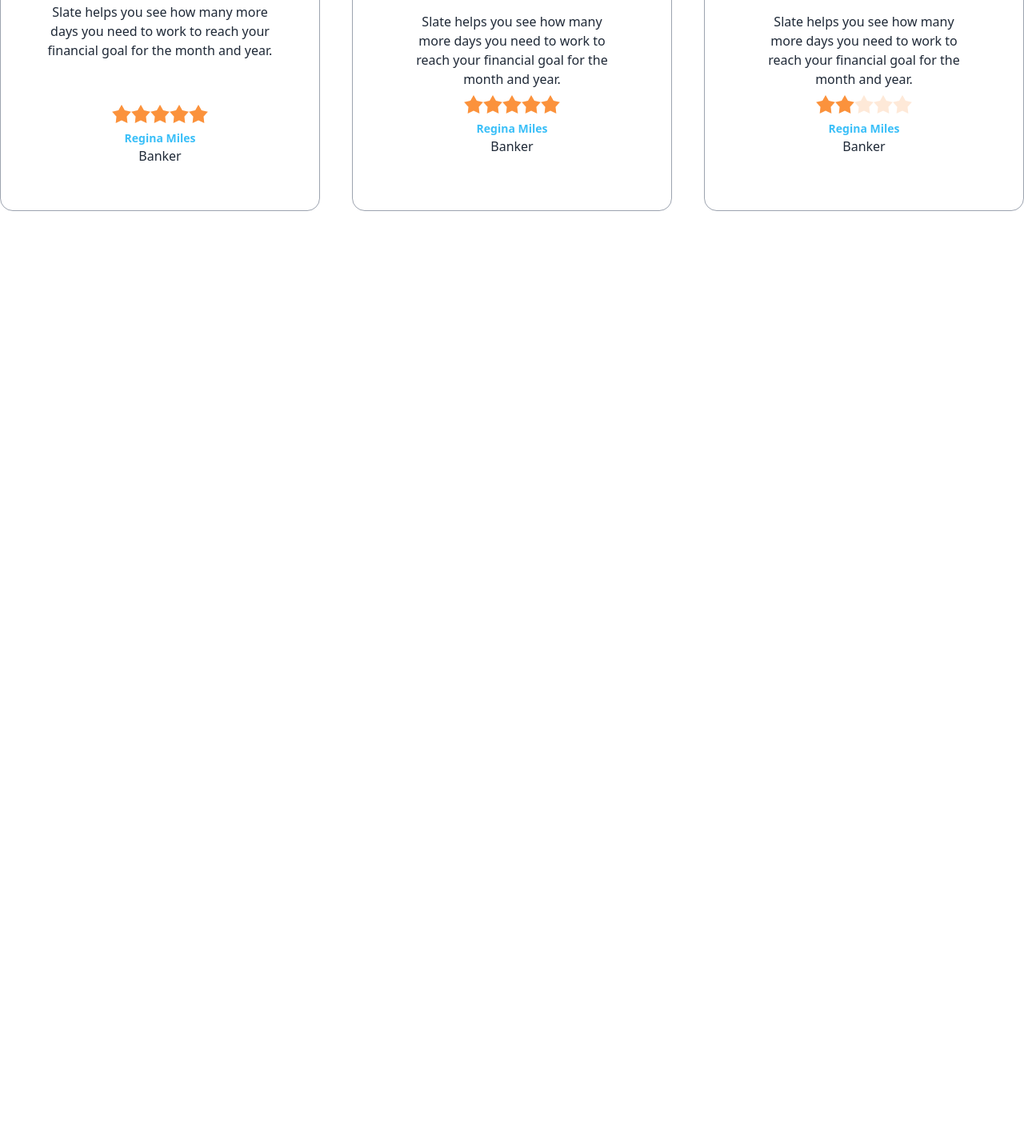
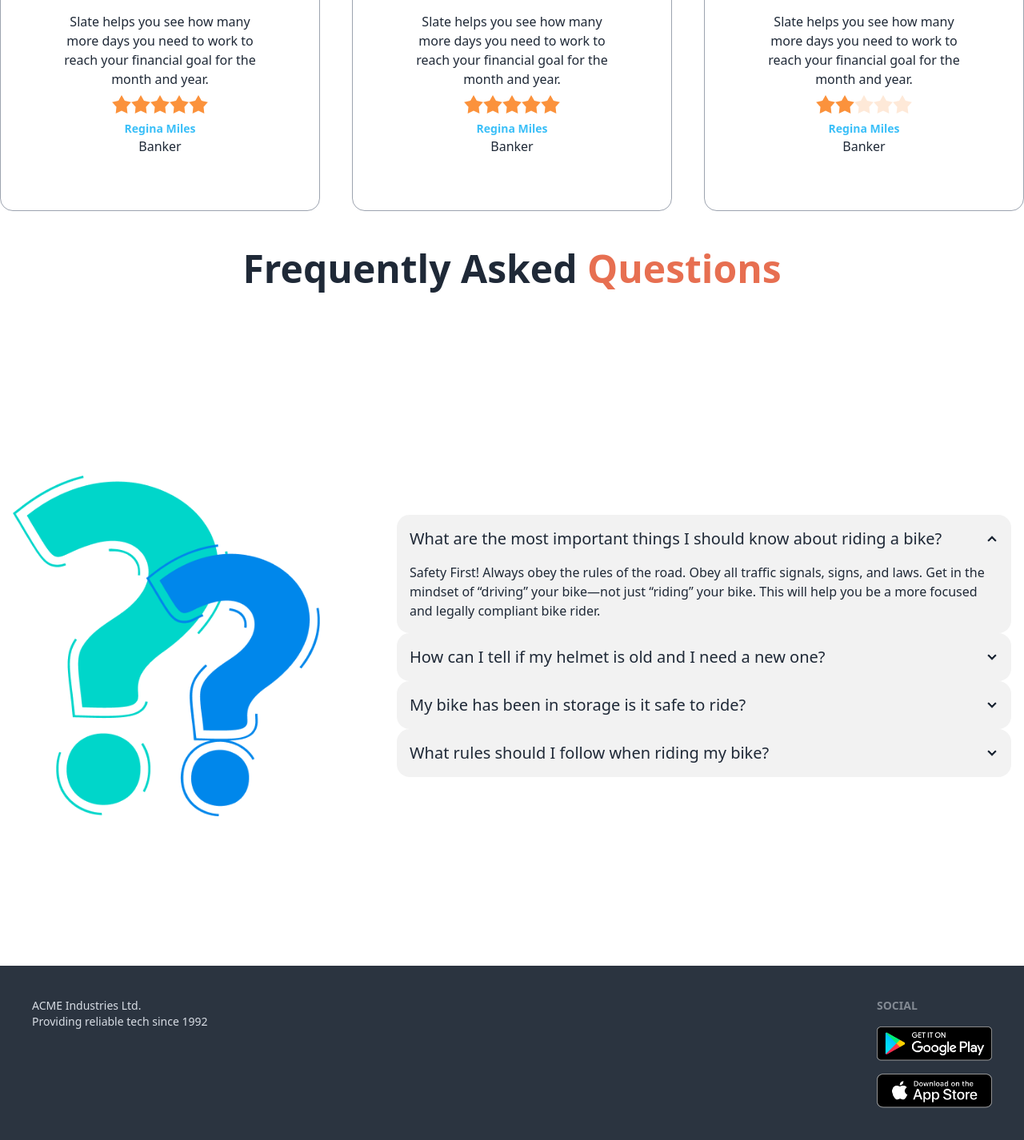
Before and after one commit to Puspal11/m13-biker-zone, a plain HTML site: page index.html in a window 1280 px wide. Shown: the part 1695-3121 px from the top of the page at 80% size. Before the commit the page ends 2007 px from the top, so only its background shows below. Drawn offline with nearby package versions, Linux system fonts and the light colour scheme.

Commit message:
almost finished building webpage

```diff
--- a/index.html
+++ b/index.html
@@ -219,12 +219,13 @@
         </section>
         <section class="my-12">
             <section>
-                <h3 class="lg:text-5xl text-3xl mb-12 font-semibold text-center">Happy <span class="text-bike-primary">Clients
+                <h3 class="lg:text-5xl text-3xl mb-12 font-semibold text-center">Happy <span
+                        class="text-bike-primary">Clients
                         Says</span></h3>
             </section>
             <div class="grid lg:grid-cols-3 md:grid-cols-2 gap-10 block ">
                 <!-- first card of customers ratings -->
-                <div class="card bg-base-100 lg:p-6 border border-gray-400">
+                <div class="card bg-base-100 lg:p-9 border border-gray-400">
                     <figure class="px-10 pt-10">
                         <img class="w-36" src="/images/others/user-1.png" alt="Shoes" class="rounded-xl" />
                     </figure>
@@ -236,14 +237,14 @@
                             goal for the month and year.</p>
                         <div class="rating justify-center">
                             <input type="radio" name="rating-2" class="mask mask-star-2 bg-orange-400" />
-                            <input type="radio" name="rating-2" class="mask mask-star-2 bg-orange-400"  />
+                            <input type="radio" name="rating-2" class="mask mask-star-2 bg-orange-400" />
                             <input type="radio" name="rating-2" class="mask mask-star-2 bg-orange-400" />
                             <input type="radio" name="rating-2" class="mask mask-star-2 bg-orange-400" checked />
                             <input type="radio" name="rating-2" class="mask mask-star-2 bg-orange-400" />
                         </div>
                         <div class="text-center">
-                           <h4 class="text-sm text-info font-semibold">Regina Miles</h4>
-                           <p>Banker</p>
+                            <h4 class="text-sm text-info font-semibold">Regina Miles</h4>
+                            <p>Banker</p>
                         </div>
                     </div>
                 </div>
@@ -295,8 +296,80 @@
                 </div>
             </div>
         </section>
+        <section>
+            <section>
+                <h3 class="lg:text-5xl text-3xl mb-12 font-semibold text-center">Frequently Asked<span
+                        class="text-bike-primary"> Questions</span></h3>
+            </section>
+            <section>
+                <div class="hero min-h-screen bg-base-100">
+                    <div class="hero-content flex-col lg:gap-24 gap-10 lg:flex-row">
+                        <img src="/images/others/faq.png" class="lg:max-w-sm w-1/2 rounded-lg " />
+                        <div>
+                            <div class="collapse collapse-arrow bg-base-200">
+                                <input type="radio" name="my-accordion-2" checked="checked" />
+                                <div class="collapse-title text-xl font-medium">What are the most important things I
+                                    should
+                                    know about riding a bike?
+                                    <Translate text="Click to open this one and close others" />
+                                </div>
+                                <div class="collapse-content">
+                                    <p>Safety First! Always obey the rules of the road. Obey all traffic signals, signs,
+                                        and laws. Get in the mindset of “driving” your bike—not just “riding” your bike.
+                                        This will help you be a more focused and legally compliant bike rider. </p>
+                                </div>
+                            </div>
+                            <div class="collapse collapse-arrow bg-base-200">
+                                <input type="radio" name="my-accordion-2" />
+                                <div class="collapse-title text-xl font-medium">How can I tell if my helmet is old and I need a
+                                    new one?
+                                    <Translate text="Click to open this one and close others" />
+                                </div>
+                                <div class="collapse-content">
+                                    <p>See the buying receipt first.</p>
+                                </div>
+                            </div>
+                            <div class="collapse collapse-arrow bg-base-200">
+                                <input type="radio" name="my-accordion-2" />
+                                <div class="collapse-title text-xl font-medium">My bike has been in storage is it safe to ride?
+                                    <Translate text="Click to open this one and close others" />
+                                </div>
+                                <div class="collapse-content">
+                                    <p>First of all, you have to go for your bike maintenance.</p>
+                                </div>
+                            </div>
+                            <div class="collapse collapse-arrow bg-base-200">
+                                <input type="radio" name="my-accordion-2" />
+                                <div class="collapse-title text-xl font-medium">What rules should I follow when riding my bike?
+                                    <Translate text="Click to open this one and close others" />
+                                </div>
+                                <div class="collapse-content">
+                                    <Ul>
+                                        <li>Always follow the traffic rules.</li>
+                                        <li>Wear good quality helmets.</li>
+                                        <li>Don't drink and drive.</li>
+                                    </Ul>
+                                </div>
+                            </div>
+                        </div>
+                    </div>
+                </div>
+            </section>
+        </section>
     </main>
+    <footer class="footer p-10 bg-neutral text-neutral-content md:justify-between lg:justify-between">
+        <div>
 
+          <p>ACME Industries Ltd.<br/>Providing reliable tech since 1992</p>
+        </div>
+        <div>
+          <span class="footer-title">Social</span>
+          <div class="grid grid-cols-1 gap-4">
+            <a href=""><img class="w-36" src="images/others/android.png" alt=""></a>
+            <a href=""><img class="w-36" src="images/others/ios.png" alt=""></a>
+          </div>
+        </div>
+      </footer>
 </body>
 
 </html>
```
